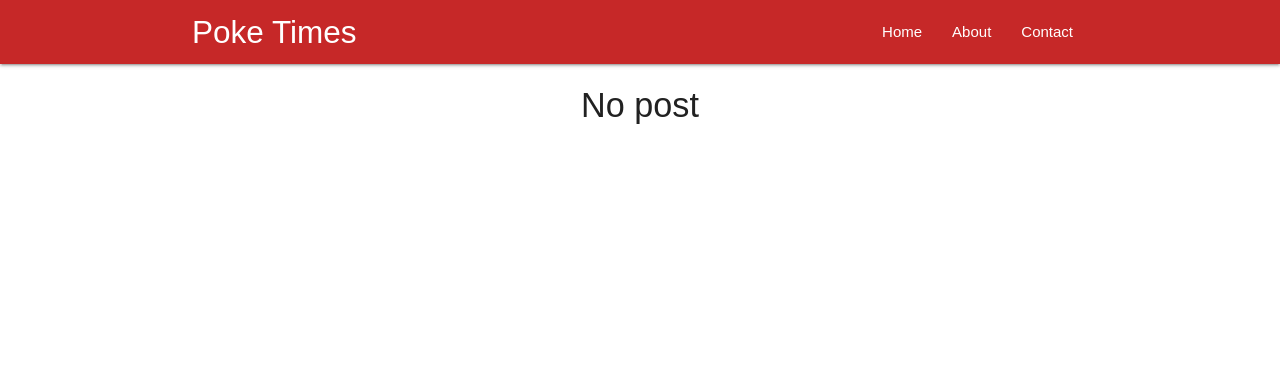
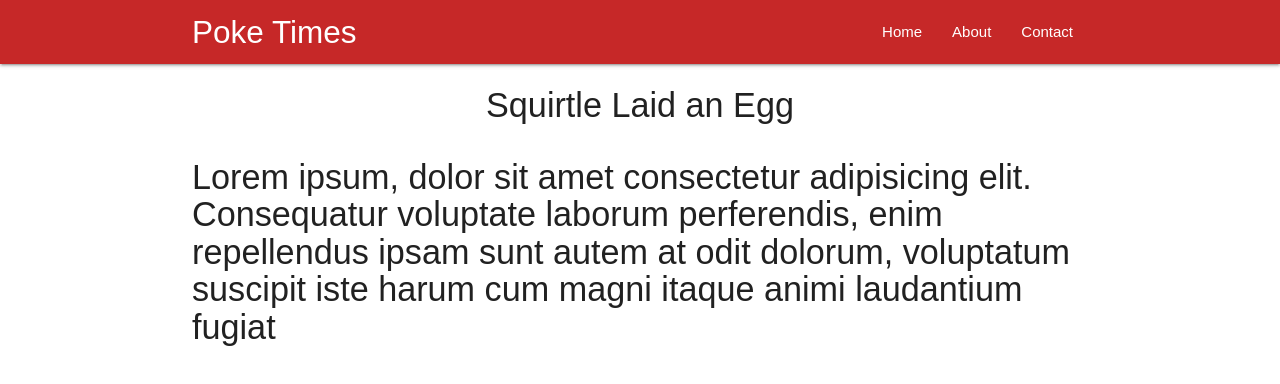
Before and after one commit to niaperedo/react-tutorial, a React (Create React App) app in the folder poketimes/: page /1 in a window 1280 px wide. Shown: the top 384 px of the page. Built offline with nearby package versions, Linux system fonts and the light colour scheme; no server answers.

Commit message:
Add lesson 41

```diff
--- a/poketimes/src/components/Home.js
+++ b/poketimes/src/components/Home.js
@@ -1,5 +1,4 @@
 import React, { Component } from 'react'
-import axios from 'axios'
 import { Link } from 'react-router-dom'
 import Pokeball from '../pokeball.png'
 import { connect } from 'react-redux'
--- a/poketimes/src/components/Post.js
+++ b/poketimes/src/components/Post.js
@@ -1,23 +1,12 @@
 import React, {Component} from 'react'
-import axios from 'axios'
+import { connect } from 'react-redux'
 
 class Post extends Component {
-  state = {
-    post: null
-  }
-  componentDidMount() {
-    let id = this.props.match.params.post_id
-    axios.get('https://jsonplaceholder.typicode.com/posts/' + id).then(resp => {
-      this.setState({
-        post: resp.data
-      })
-    })
-  }
   render() {
-    const post = this.state.post ? (
+    const post = this.props.post ? (
       <div className="post">
-        <h4 className="center">{this.state.post.title}</h4>
-        <p>{this.state.post.body}</p>
+        <h4 className="center">{this.props.post.title}</h4>
+        <p>{this.props.post.body}</p>
       </div>
     ) : (
       <div className="center">No post</div>
@@ -30,4 +19,12 @@
   }
 }
 
-export default Post
+const mapStateToProps = (state, ownProps) => {
+  let id = ownProps.match.params.post_id
+
+  return {
+    post: state.posts.find(post => post.id === id)
+  }
+}
+
+export default connect(mapStateToProps)(Post)
```
